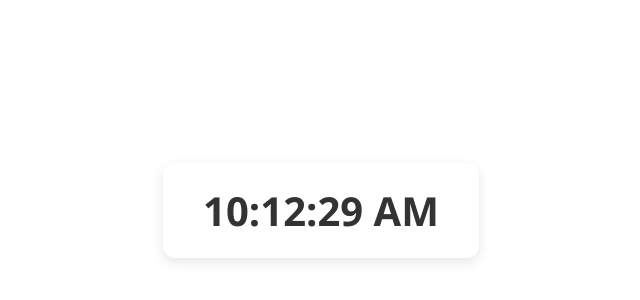
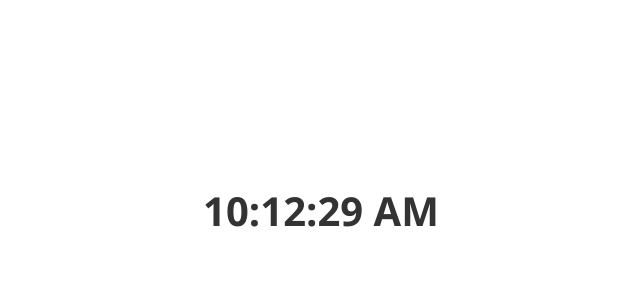
Before and after one commit to aiiiiinl/notionclock1, a plain HTML site: page index.html in a window 1280 px wide. Shown: the part 190-490 px from the top of the page, 319-959 px from the left. Drawn offline with Linux system fonts and the light colour scheme.

Commit message:
Update style.css

```diff
--- a/style.css
+++ b/style.css
@@ -10,9 +10,7 @@ body {
 
 .clock-container {
   background: white;
-  border-radius: 12px;
   padding: 20px 40px;
-  box-shadow: 0 4px 12px rgba(0,0,0,0.1);
 }
 
 #clock {
```
